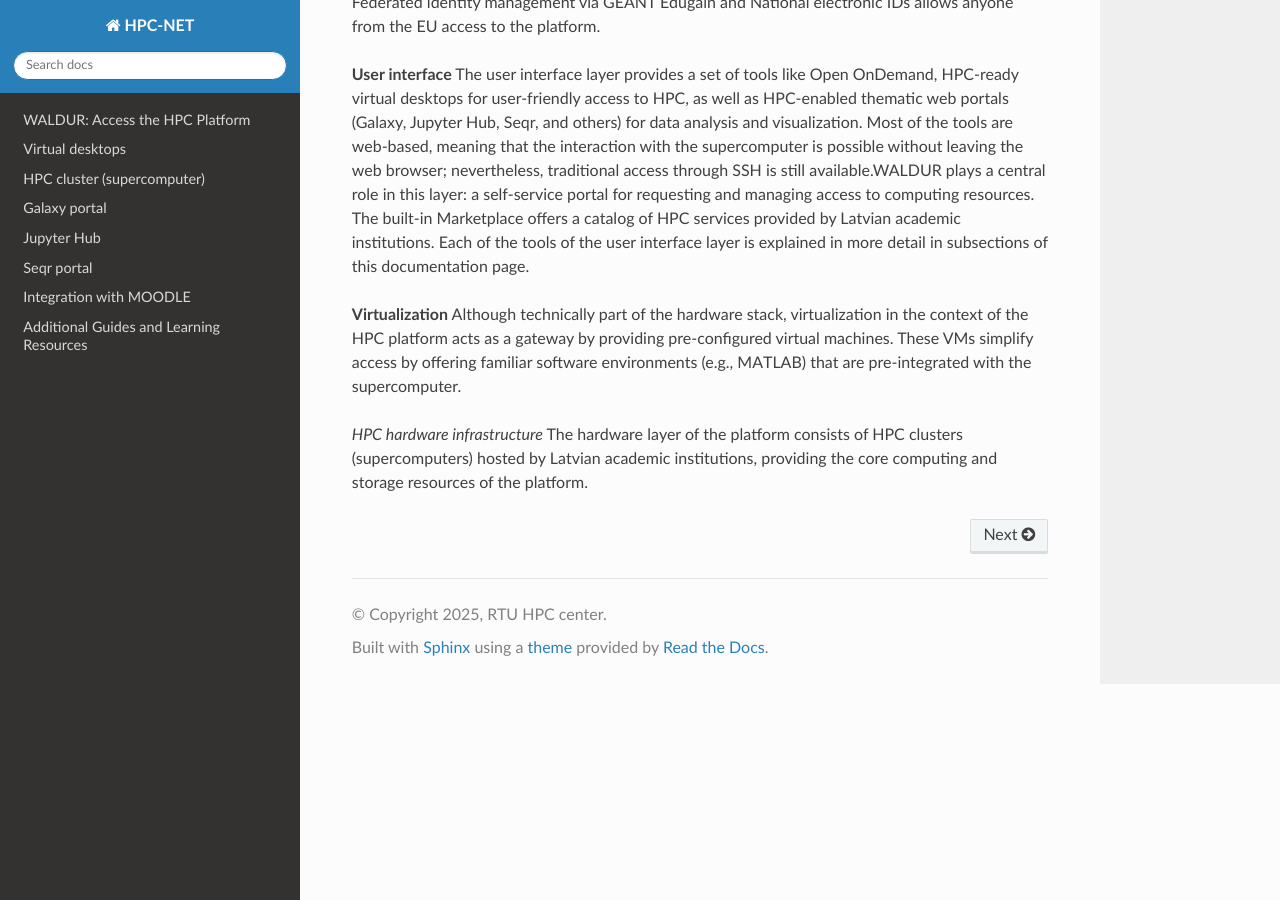
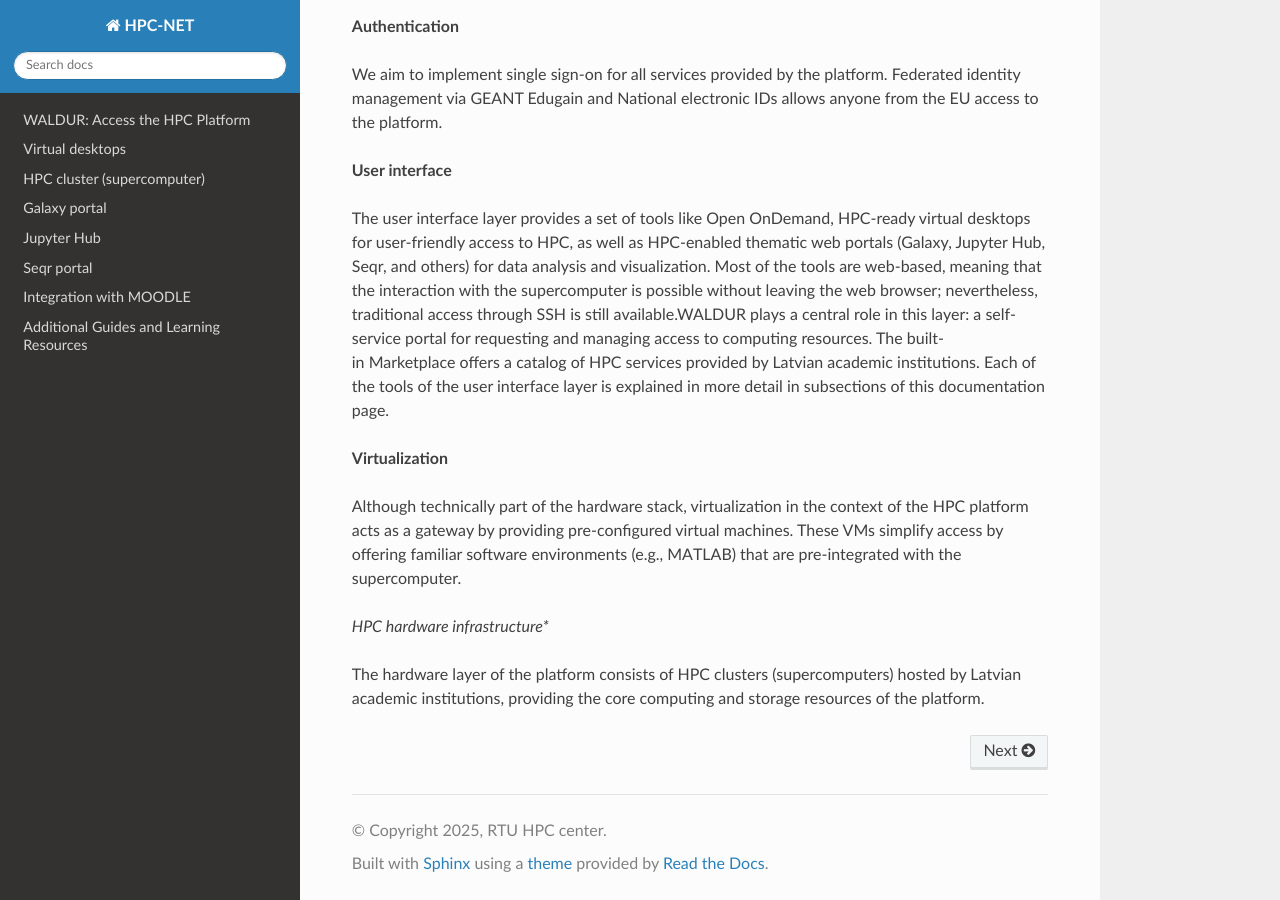
Before and after one commit to rtuhpc/hpc-platform, a Sphinx documentation site: the page built from doc/index.rst, in a window 1280 px wide and 900 px high, scrolled down 1270 px. Built offline with Sphinx 7.4.7 and the Read the Docs theme 3.1.0, drawn with Linux system fonts in a browser that asks for light colours.

```diff
--- a/doc/index.rst
+++ b/doc/index.rst
@@ -33,18 +33,23 @@ The HPC platform provides students, educators, researchers, and industry profess
 Functional layers of the HPC platform:
 
 **User Community**
+
 Different user groups are welcome: students, educators, researchers, and industry professionals. Users can access the platform 24/7 from anywhere.
 
 **Authentication**
+
 We aim to implement single sign-on for all services provided by the platform. Federated identity management via GEANT Edugain and National electronic IDs allows anyone from the EU access to the platform.
 
 **User interface**
+
 The user interface layer provides a set of tools like Open OnDemand, HPC-ready virtual desktops for user-friendly access to HPC, as well as HPC-enabled thematic web portals (Galaxy, Jupyter Hub, Seqr, and others) for data analysis and visualization. Most of the tools are web-based, meaning that the interaction with the supercomputer is possible without leaving the web browser; nevertheless, traditional access through SSH is still available.\
 WALDUR plays a central role in this layer: a self-service portal for requesting and managing access to computing resources. The built-in Marketplace offers a catalog of HPC services provided by Latvian academic institutions. \
 Each of the tools of the user interface layer is explained in more detail in subsections of this documentation page.
 
 **Virtualization**
+
 Although technically part of the hardware stack, virtualization in the context of the HPC platform acts as a gateway by providing pre-configured virtual machines. These VMs simplify access by offering familiar software environments (e.g., MATLAB) that are pre-integrated with the supercomputer.
 
-*HPC hardware infrastructure*
+*HPC hardware infrastructure**
+
 The hardware layer of the platform consists of HPC clusters (supercomputers) hosted by Latvian academic institutions, providing the core computing and storage resources of the platform.
```
